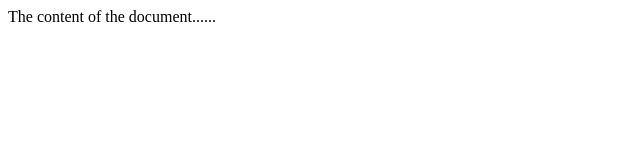
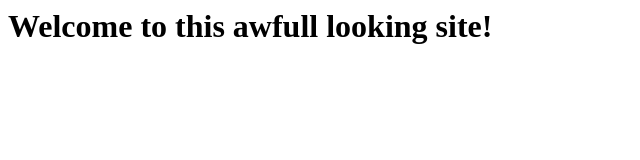
Before and after one commit to YellowTech/BIOTS2018, a plain HTML site: page index.html in a window 1280 px wide. Shown: the whole page, without its empty margins (0-640 px from the left). Drawn offline with Linux system fonts and the light colour scheme.

Commit message:
Update index.html

```diff
--- a/index.html
+++ b/index.html
@@ -1,10 +1,10 @@
 <html>
   <head>
-    <title>Title of the document</title>
+    <title>Test Page if we need one</title>
   </head>
 
   <body>
-    The content of the document......
+    <h1>Welcome to this awfull looking site!</h1>
   </body>
 
 </html>
```
